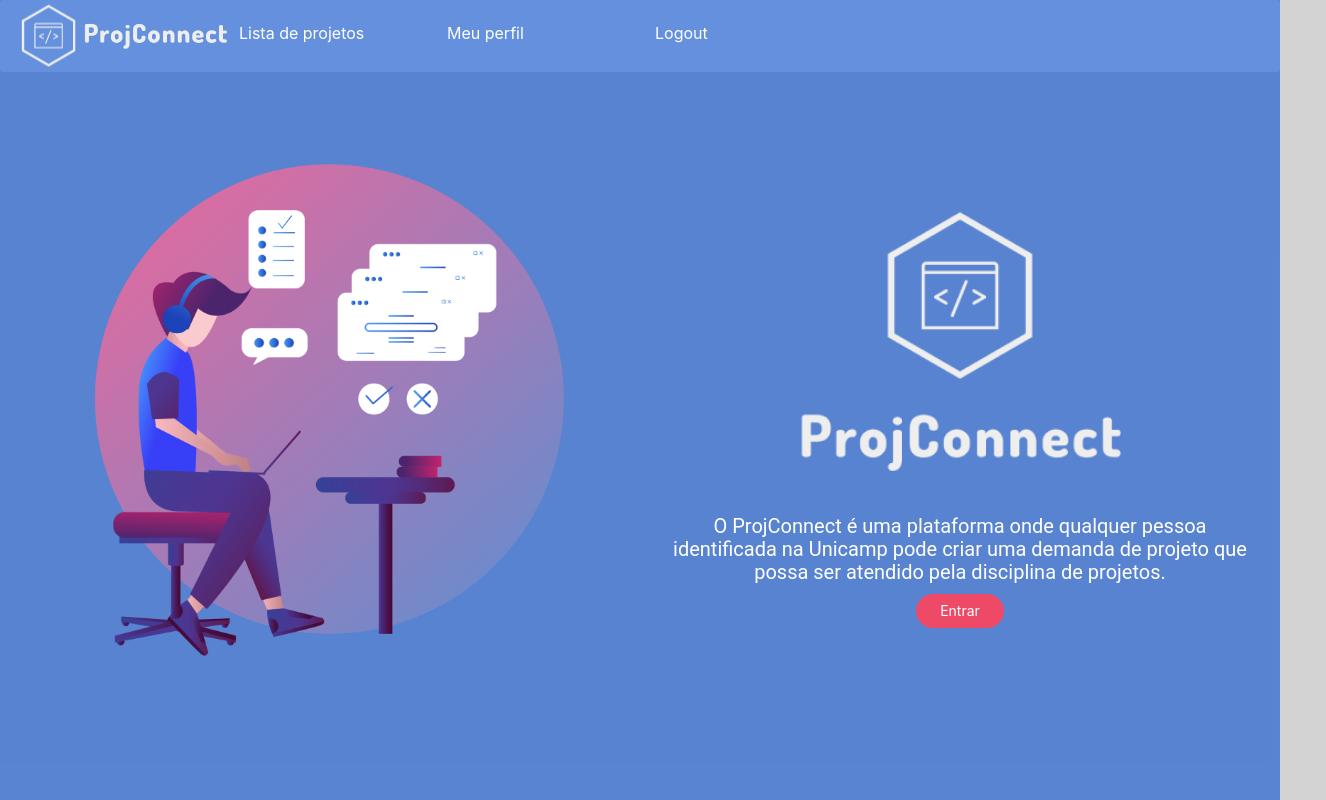
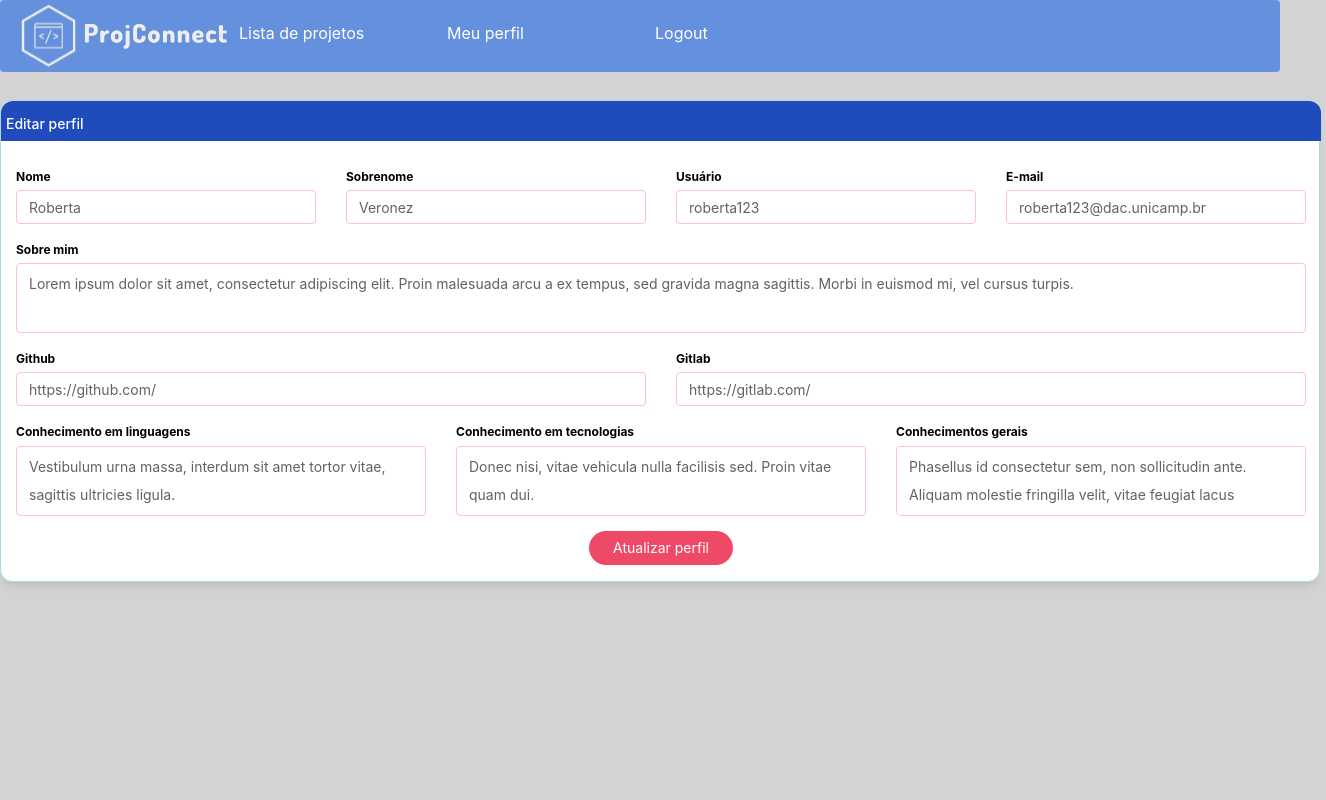
Before and after one commit to ProjConnect/ProjConnectWeb, a React (Create React App) app: page /profile/edit in a window 1280 px wide. Before the commit this address led to /Login. Shown: the whole page, 1326 px wide, since content can reach past the window. Built offline with nearby package versions, Linux system fonts and the light colour scheme.

Commit message:
routes and navbar fixes

```diff
--- a/src/components/Navbars/Navbar.jsx
+++ b/src/components/Navbars/Navbar.jsx
@@ -1,10 +1,6 @@
 import React from 'react';
 import { Link } from 'react-router-dom';
-import {
-  Navbar,
-  Container,
-  Col,
-} from 'reactstrap';
+import { Navbar, Container, Col } from 'reactstrap';
 import logo from '../../assets/images/logo_transparent1-01.png';
 
 function Header() {
@@ -12,10 +8,9 @@
   return (
     <Navbar
       expand="lg"
-      className={
-          `navbar-absolute fixed-top ${
-            color === 'transparent' ? 'navbar-transparent ' : ''}`
-      }
+      className={`navbar-absolute fixed-top ${
+        color === 'transparent' ? 'navbar-transparent ' : ''
+      }`}
     >
       <Container fluid>
         <Col md="2">
@@ -25,17 +20,17 @@
         </Col>
         <Col md="2">
           <div className="nav-link">
-            <Link to="/Lista-projetos">Lista de projetos</Link>
+            <Link to="/project/list">Lista de projetos</Link>
           </div>
         </Col>
         <Col md="2">
           <div className="nav-link">
-            <Link to="/Perfil">Meu perfil</Link>
+            <Link to="/profile">Meu perfil</Link>
           </div>
         </Col>
         <Col md="2">
           <div className="nav-link">
-            <Link to="/Login">Logout</Link>
+            <Link to="/login">Logout</Link>
           </div>
         </Col>
       </Container>
--- a/src/pages/EditProfile.jsx
+++ b/src/pages/EditProfile.jsx
@@ -13,10 +13,12 @@
   Row,
   Col,
 } from 'reactstrap';
+import NavBar from '../components/Navbars/Navbar';
 
 function EditProfile() {
   return (
     <>
+      <NavBar />
       <div className="content">
         <Row>
           <Col md="12">
@@ -30,35 +32,24 @@
                     <Col className="pr-1" md="3">
                       <FormGroup>
                         <label>Nome</label>
-                        <Input
-                          defaultValue="Roberta"
-                          type="text"
-                        />
+                        <Input defaultValue="Roberta" type="text" />
                       </FormGroup>
                     </Col>
                     <Col className="px-1" md="3">
                       <FormGroup>
                         <label>Sobrenome</label>
-                        <Input
-                          defaultValue="Veronez"
-                          type="text"
-                        />
+                        <Input defaultValue="Veronez" type="text" />
                       </FormGroup>
                     </Col>
                     <Col className="px-1" md="3">
                       <FormGroup>
                         <label>Usuário</label>
-                        <Input
-                          defaultValue="roberta123"
-                          type="text"
-                        />
+                        <Input defaultValue="roberta123" type="text" />
                       </FormGroup>
                     </Col>
                     <Col className="pl-1" md="3">
                       <FormGroup>
-                        <label htmlFor="exampleInputEmail1">
-                          E-mail
-                        </label>
+                        <label htmlFor="exampleInputEmail1">E-mail</label>
                         <Input
                           defaultValue="roberta123@dac.unicamp.br"
                           type="email"
@@ -81,19 +72,13 @@
                     <Col className="pr-1" md="6">
                       <FormGroup>
                         <label>Github</label>
-                        <Input
-                          defaultValue="https://github.com/"
-                          type="text"
-                        />
+                        <Input defaultValue="https://github.com/" type="text" />
                       </FormGroup>
                     </Col>
                     <Col className="pl-1" md="6">
                       <FormGroup>
                         <label>Gitlab</label>
-                        <Input
-                          defaultValue="https://gitlab.com/"
-                          type="text"
-                        />
+                        <Input defaultValue="https://gitlab.com/" type="text" />
                       </FormGroup>
                     </Col>
                   </Row>
@@ -130,9 +115,7 @@
                     <Row>
                       <div className="update ml-auto mr-auto">
                         <Link to="/Perfil">
-                          <Button
-                            className="button-round"
-                          >
+                          <Button className="button-round">
                             Atualizar perfil
                           </Button>
                         </Link>
--- a/src/pages/LandingPage/LandingPage.jsx
+++ b/src/pages/LandingPage/LandingPage.jsx
@@ -22,12 +22,8 @@
           Unicamp pode criar uma demanda de projeto que possa ser atendido pela
           disciplina de projetos.
         </p>
-        <Link to="/Lista-projetos">
-          <Button
-            className="button-round"
-          >
-            Entrar
-          </Button>
+        <Link to="/project/list">
+          <Button className="button-round">Entrar</Button>
         </Link>
       </div>
     </div>
--- a/src/pages/ProjectList.jsx
+++ b/src/pages/ProjectList.jsx
@@ -1,17 +1,12 @@
 import React from 'react';
-import {
-  Card,
-  CardHeader,
-  CardTitle,
-  CardBody,
-  Row,
-  Col,
-} from 'reactstrap';
+import { Card, CardHeader, CardTitle, CardBody, Row, Col } from 'reactstrap';
 import img1 from '../assets/images/img1.jpg';
+import NavBar from '../components/Navbars/Navbar';
 
 function ProjectList() {
   return (
     <>
+      <NavBar />
       <div className="content">
         <Row>
           <Col md="4">
@@ -21,34 +16,31 @@
                   <h4 className="card-title">Projeto 1</h4>
                   <div className="card-date">Prazo de entrega: 20/10/2021</div>
                 </div>
-                <img
-                  className="image"
-                  src={img1}
-                  alt="Foto do projeto"
-                />
+                <img className="image" src={img1} alt="Foto do projeto" />
                 <CardHeader>
                   <CardTitle tag="h5">Descrição</CardTitle>
                 </CardHeader>
                 <p className="description">
-                  Descrição do projeto, lorem ipsum dolor sit amet, consectetur adipiscing elit.
+                  Descrição do projeto, lorem ipsum dolor sit amet, consectetur
+                  adipiscing elit.
                 </p>
                 <CardHeader>
                   <CardTitle tag="h5">Linguagens e tecnologias</CardTitle>
                 </CardHeader>
-                <p className="description">
-                  Python, Figma
-                </p>
+                <p className="description">Python, Figma</p>
                 <CardHeader>
                   <CardTitle tag="h5">Outros requerimentos</CardTitle>
                 </CardHeader>
                 <p className="description">
-                  Requerimentos do projeto, ut quis lectus at ante ultricies laoreet.
+                  Requerimentos do projeto, ut quis lectus at ante ultricies
+                  laoreet.
                 </p>
                 <CardHeader>
                   <CardTitle tag="h5">Observações</CardTitle>
                 </CardHeader>
                 <p className="description">
-                  Observações sobre o projeto, nullam aliquam, diam eget egestas tristique.
+                  Observações sobre o projeto, nullam aliquam, diam eget egestas
+                  tristique.
                 </p>
               </CardBody>
             </Card>
--- a/src/pages/User.jsx
+++ b/src/pages/User.jsx
@@ -20,6 +20,7 @@
 import Data from '../data';
 import 'react-vertical-timeline-component/style.min.css';
 import avatar from '../assets/images/avatar.png';
+import NavBar from '../components/Navbars/Navbar';
 
 function User() {
   const [isExpanded, setExpanded] = useState(false);
@@ -32,6 +33,7 @@
 
   return (
     <>
+      <NavBar />
       <div className="content">
         <Row>
           <Col md="12">
@@ -51,27 +53,36 @@
                 </div>
                 <p className="topic">Sobre mim</p>
                 <p className="description">
-                  Lorem ipsum dolor sit amet, consectetur adipiscing elit. Proin malesuada arcu.
+                  Lorem ipsum dolor sit amet, consectetur adipiscing elit. Proin
+                  malesuada arcu.
                 </p>
                 <p className="topic">Github</p>
                 <p className="description">
-                  <a href="https://github.com/" onClick={(e) => e.preventDefault()}>
+                  <a
+                    href="https://github.com/"
+                    onClick={(e) => e.preventDefault()}
+                  >
                     https://github.com/
                   </a>
                 </p>
                 <p className="topic">Gitlab</p>
                 <p className="description">
-                  <a href="https://gitlab.com/" onClick={(e) => e.preventDefault()}>
+                  <a
+                    href="https://gitlab.com/"
+                    onClick={(e) => e.preventDefault()}
+                  >
                     https://gitlab.com/
                   </a>
                 </p>
                 <p className="topic">Conhecimento em linguagens</p>
                 <p className="description">
-                  Vestibulum urna massa, interdum sit amet tortor vitae, sagittis ultricies ligula.
+                  Vestibulum urna massa, interdum sit amet tortor vitae,
+                  sagittis ultricies ligula.
                 </p>
                 <p className="topic">Conhecimento em tecnologias</p>
                 <p className="description">
-                  Donec nisi, vitae vehicula nulla facilisis sed. Proin vitae quam dui.
+                  Donec nisi, vitae vehicula nulla facilisis sed. Proin vitae
+                  quam dui.
                 </p>
                 <p className="topic">Conhecimentos gerais</p>
                 <p className="description">
@@ -84,10 +95,8 @@
                   <Row>
                     <Col className="ml-auto">
                       <div className="update ml-auto mr-auto">
-                        <Link to="/Editar-perfil">
-                          <Button
-                            className="button-round"
-                          >
+                        <Link to="/profile/edit">
+                          <Button className="button-round">
                             Editar perfil
                           </Button>
                         </Link>
--- a/src/routes.jsx
+++ b/src/routes.jsx
@@ -1,26 +1,18 @@
 import React from 'react';
-import { Route, Switch, Redirect } from 'react-router-dom';
+import { Route, Switch } from 'react-router-dom';
 import ProjectList from './pages/ProjectList';
 import LandingPage from './pages/LandingPage/LandingPage';
 import User from './pages/User';
 import EditProfile from './pages/EditProfile';
-import NavBar from './components/Navbars/Navbar';
 
 export const Routes = () => (
-  <>
-    <Route exact path="/" />
-    <Redirect to="/Login" />
-    <NavBar />
-    <div>
-      <Switch>
-        <Route exact path="/Landing" component={LandingPage} />
-        <Route exact path="/Lista-projetos" component={ProjectList} />
-        <Route exact path="/Perfil" component={User} />
-        <Route exact path="/Editar-perfil" component={EditProfile} />
-        <Route exact path="/Login" component={LandingPage} />
-      </Switch>
-    </div>
-  </>
+  <Switch>
+    <Route exact path="/" component={LandingPage} />
+    <Route exact path="/project/list" component={ProjectList} />
+    <Route exact path="/profile" component={User} />
+    <Route exact path="/profile/edit" component={EditProfile} />
+    <Route exact path="/login" component={LandingPage} />
+  </Switch>
 );
 
 export default Routes;
```
